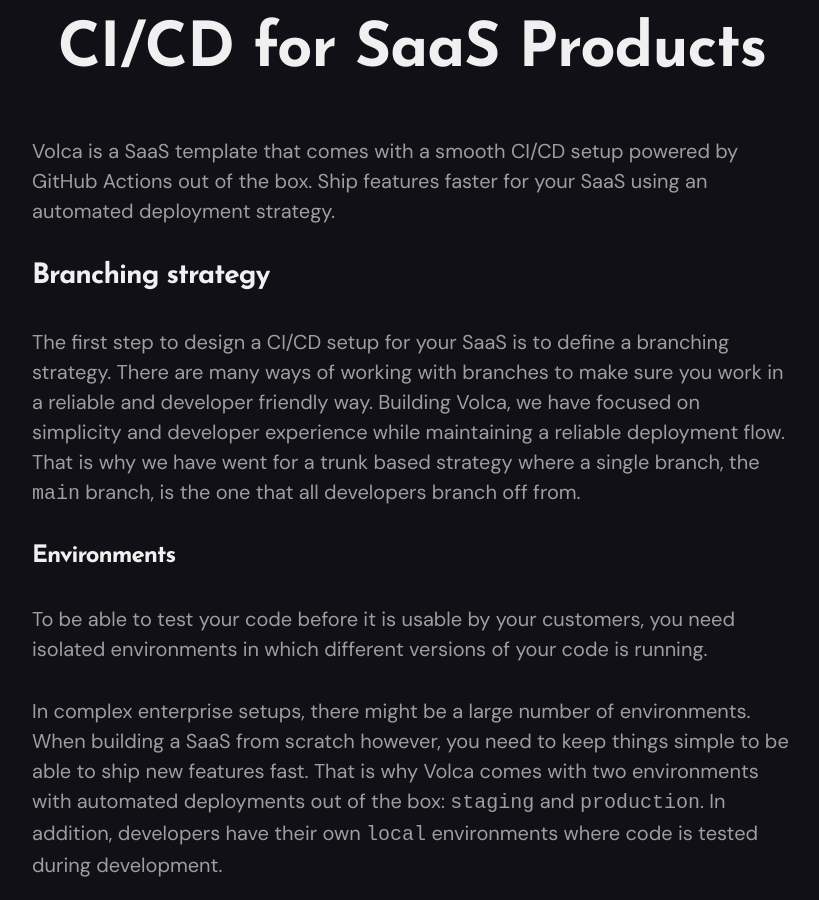
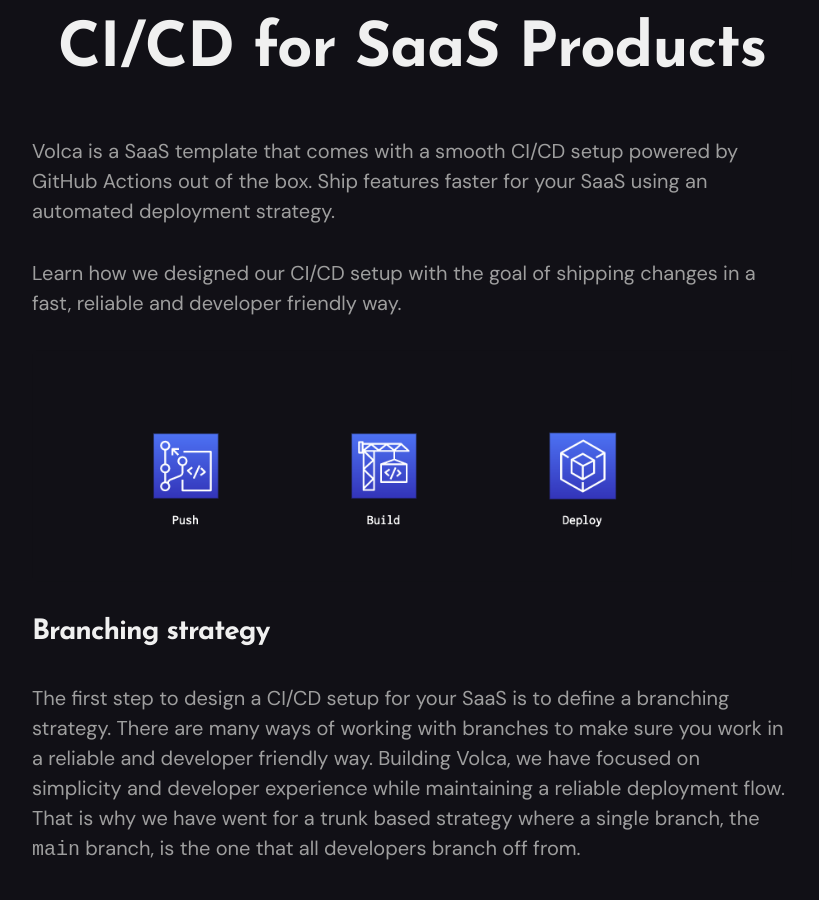
Before and after one commit to volca-io/volca-io.github.io, a Jekyll site: the page built from _pages/cicd.md, in a window 1280 px wide and 900 px high, scrolled down 313 px. Shown: the whole window, without its empty margins (228-1047 px from the left). Built offline with Jekyll 4.4.1, drawn with Linux system fonts in a browser that asks for light colours; nearby versions of some CDN libraries.

Commit message:
Update CI/CD article

```diff
--- a/_pages/cicd.md
+++ b/_pages/cicd.md
@@ -7,6 +7,10 @@
 ---
 
 Volca is a SaaS template that comes with a smooth CI/CD setup powered by GitHub Actions out of the box. Ship features faster for your SaaS using an automated deployment strategy.
+
+Learn how we designed our CI/CD setup with the goal of shipping changes in a fast, reliable and developer friendly way.
+
+![CI/CD](../images/cicd.png)
 
 ## Branching strategy
 
```
Also changed, not shown: _pages/multitenancy.md (+1 -1 lines), images/cicd.png (added), 1 other file.
